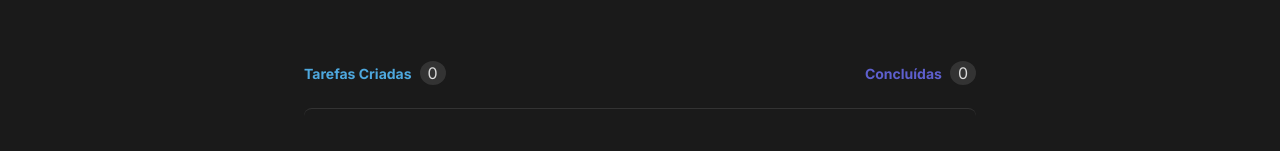
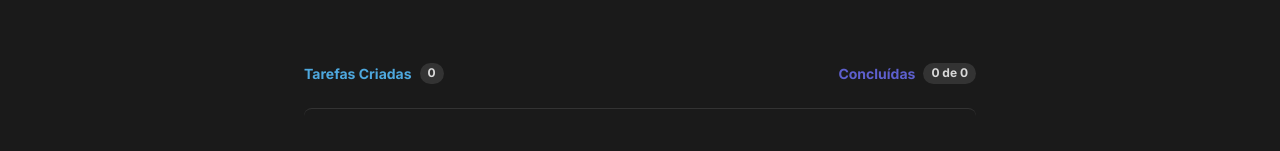
Before and after one commit to oleoprado/reactjs-todo, a React (Vite) app: page / in a window 1280 px wide. Shown: the part 228-379 px from the top of the page. Built offline with nearby package versions, Linux system fonts and the light colour scheme.

Commit message:
feat: criado a função taskCounter

```diff
--- a/src/App.module.css
+++ b/src/App.module.css
@@ -1,7 +1,7 @@
 .wrapper {
   max-width: 46rem;
   margin: -27px auto;
-  padding: 0 2rem;
+  padding: 0 2rem 1.5rem 2rem;
  /* border: 2px solid green; */
   display: flex;
   flex-direction: column;
--- a/src/App.tsx
+++ b/src/App.tsx
@@ -57,7 +57,9 @@ export function App() {
           newTodoText={newTodoText}
           onChangeInput={ handleNewTodoTextChange }
         />
-        <TaskCounter />
+        <TaskCounter
+          todos={todos}
+        />
         {
           (!todos.length) ? (
             <TodoEmpty />
--- a/src/components/NewTask.module.css
+++ b/src/components/NewTask.module.css
@@ -19,6 +19,15 @@
   padding: 1rem;
 }
 
+.newTaskForm input[type="text"]:focus {
+  color: var(--gray-100);
+}
+
+.newTaskForm input[type="text"]:-webkit-autofill {
+  color: var(--gray-100);
+  background: var(--gray-500);
+}
+
 .newTaskForm button[type="submit"] {
   width: 5.625rem;
   height: 3.25rem;
@@ -37,10 +46,6 @@
   background: var(--blue);
 }
 
-.newTaskForm input[type="text"]:focus {
-  color: var(--gray-100);
-}
-
 .containerButton {
   display: flex;
   align-items: center;
--- a/src/components/NewTask.tsx
+++ b/src/components/NewTask.tsx
@@ -12,7 +12,7 @@ interface NewTaskProps {
 export function NewTask({ onAddNewTask, newTodoText, onChangeInput }: NewTaskProps) {
 
   return (
-    <form onSubmit={onAddNewTask} className={styles.newTaskForm}>
+    <form onSubmit={onAddNewTask} className={styles.newTaskForm} autoComplete="off">
 
       <input
         type="text"
--- a/src/components/TaskCounter.module.css
+++ b/src/components/TaskCounter.module.css
@@ -4,22 +4,40 @@
   margin: 4rem 0 1.5rem 0;
 }
 
-.createTask strong {
-  color: var(--blue);
+.createTask, .doneTask {
+  display: flex;
+  align-items: center;
+  gap: 0.5rem;
+}
+
+.createTask strong, .doneTask strong {
   font-size: 0.875rem;
   line-height: 1.4;
 }
 
+.createTask strong {
+  color: var(--blue);
+}
+
 .createTask span, .doneTask span {
-  margin-left: 8px;
+  font-size: 0.75rem;
+  font-weight: 700;
+  line-height: 1.4;
+  color: var(--gray-200);
   background: var(--gray-400);
-  color: var(--gray-200);
-  padding: 2px 8px;
-  border-radius: 50%;
+  /* margin-left: 8px; */
+}
+
+.createTask span {
+  padding: 0.125rem 0.5rem;
+  border-radius: 64.43rem;
 }
 
 .doneTask strong {
   color: var(--purple-dark);
-  font-size: 0.875rem;
-  line-height: 1.4;
 }
+
+.doneTask span {
+  padding: 0.125rem 0.5rem;
+  border-radius: 64.43rem;
+}
--- a/src/components/TaskCounter.tsx
+++ b/src/components/TaskCounter.tsx
@@ -1,14 +1,35 @@
 import styles from './TaskCounter.module.css';
 
-export function TaskCounter() {
+interface Task {
+  id: string;
+  description: string;
+  isCompleted: boolean;
+}
+
+interface TaskCounterProps {
+  todos: Task[];
+}
+
+export function TaskCounter({ todos }: TaskCounterProps) {
+
+  const completedTasks = todos.reduce((acc, curr) => {
+    if(curr.isCompleted) return acc + 1;
+    return acc;
+  }, 0);
+
   return(
     <div className={ styles.taskInProgress}>
-          <div className={ styles.createTask}>
-            <strong>Tarefas Criadas</strong><span>0</span>
-          </div>
-          <div className={ styles.doneTask}>
-            <strong>Concluídas</strong><span>0</span>
-          </div>
+
+      <div className={ styles.createTask}>
+        <strong>Tarefas Criadas</strong>
+        <span>{todos.length}</span>
+      </div>
+
+      <div className={ styles.doneTask}>
+        <strong>Concluídas</strong>
+        <span>{`${completedTasks} de ${todos.length}`}</span>
+      </div>
+
     </div>
-  )
+  );
 }
--- a/src/global.css
+++ b/src/global.css
@@ -21,6 +21,13 @@
   box-shadow: 0px 0px 0px 1px var(--purple-dark);
 }
 
+::-webkit-scrollbar {
+  background: var(--gray-400);
+}
+
+::-webkit-scrollbar-thumb {
+  background: var(--gray-700);
+}
 
 * {
   margin: 0;
```
